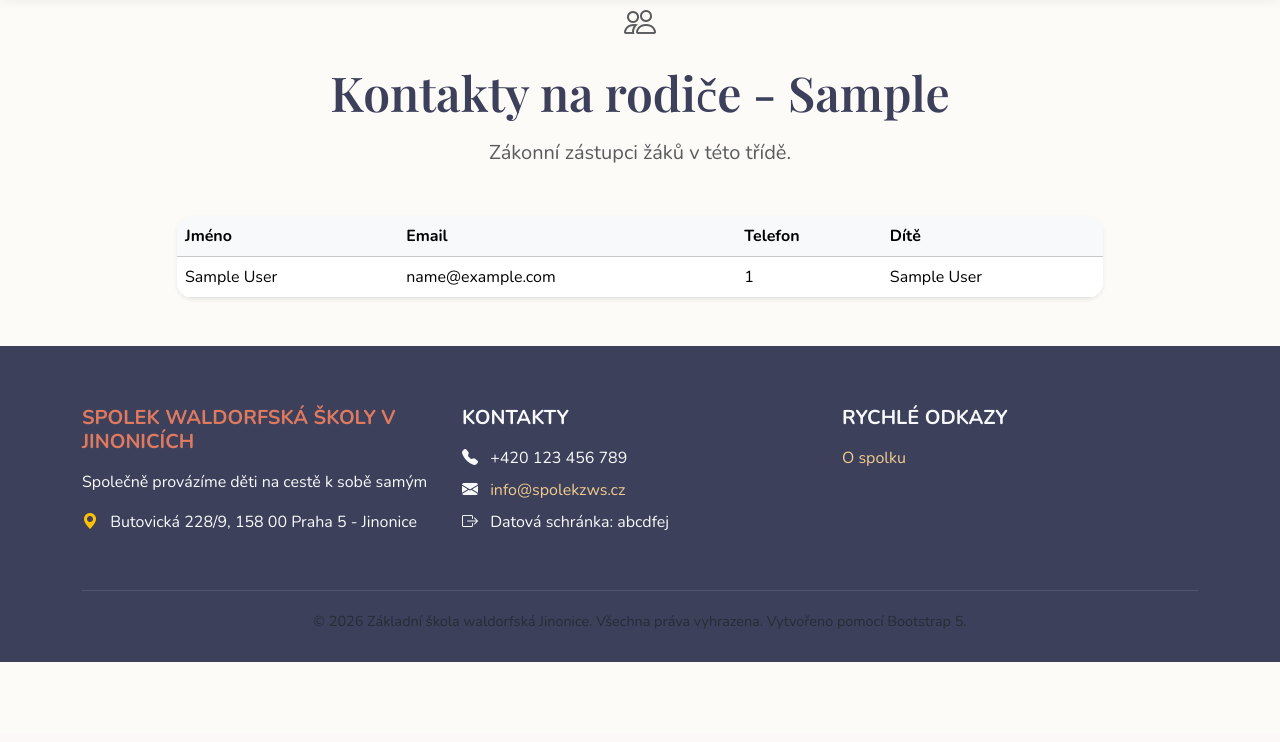
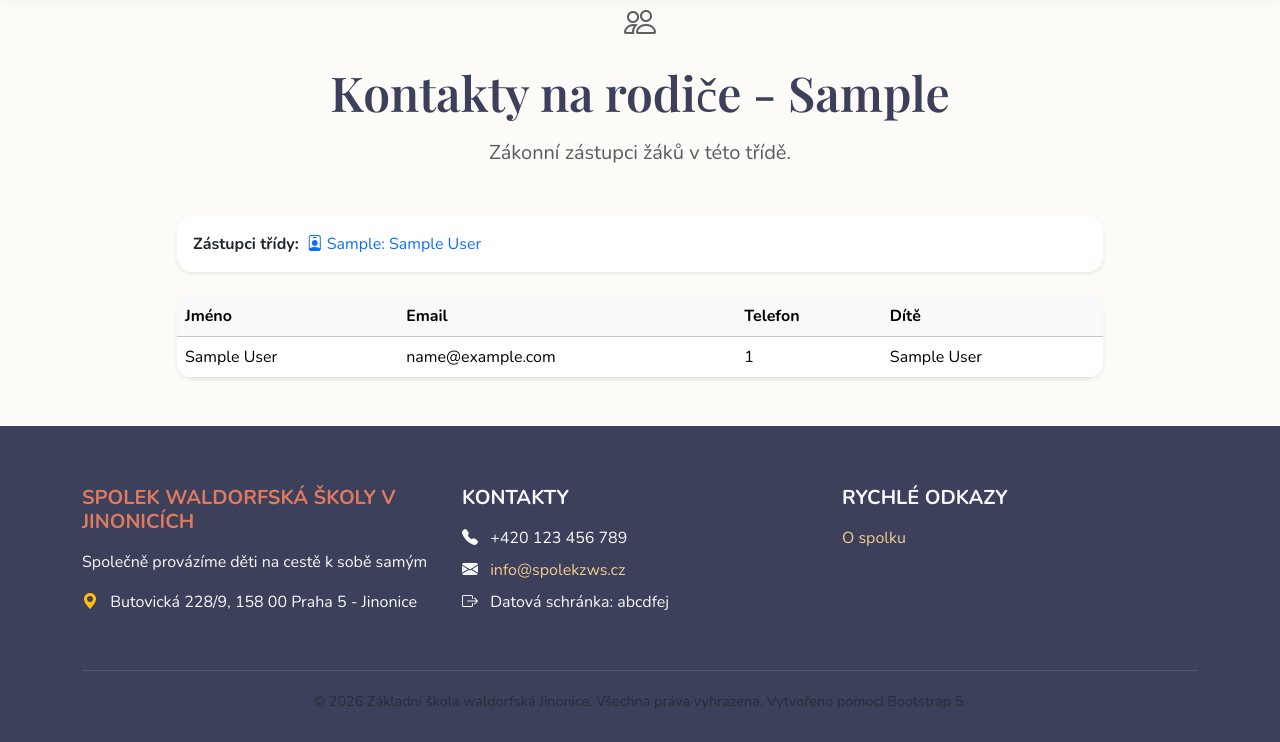
Before and after one commit to jenda1/wjw, a Django app: template main/templates/main/show_members.html in a window 1280 px wide. Shown: the part 67-809 px from the top of the page. Before the commit the page ends 729 px from the top, so only its background shows below. Run offline with Django 5.2, Linux system fonts and the light colour scheme; the template is opened without the code that fills it: most values are stand-ins (such as "Sample title", 1, 10 or a date in 2020); parts of the project's set-up code (start-up, migrations or seed data) failed here and were passed over; some libraries are stand-ins or nearby versions; some web fonts are replaced.

Commit message:
pridany odkazy na reprezentanty do stranky tridy

```diff
--- a/main/templates/main/show_members.html
+++ b/main/templates/main/show_members.html
@@ -13,6 +13,18 @@
 {% block content %}
 <div class="row justify-content-center">
     <div class="col-12 col-lg-10">
+        {% if representatives %}
+        <div class="card border-0 shadow-sm rounded-4 p-3 mb-4">
+            <div class="d-flex flex-wrap align-items-center gap-2">
+                <span class="fw-bold">Zástupci třídy:</span>
+                {% for rep in representatives %}
+                <a class="d-inline-flex align-items-center text-decoration-none" href="mailto:{{ rep.representative.user.email }}">
+                    <i class="bi bi-person-badge me-1"></i>{{ rep.get_representant_type_display }}: {{ rep.representative.user.first_name }} {{ rep.representative.user.last_name }}
+                </a>{% if not forloop.last %}<span class="text-muted">,</span>{% endif %}
+                {% endfor %}
+            </div>
+        </div>
+        {% endif %}
         <div class="card border-0 shadow-sm rounded-4 overflow-hidden">
             <div class="table-responsive">
                 <table class="table table-hover align-middle mb-0">
```
Also changed, not shown: main/views.py (+7 -0 lines).
